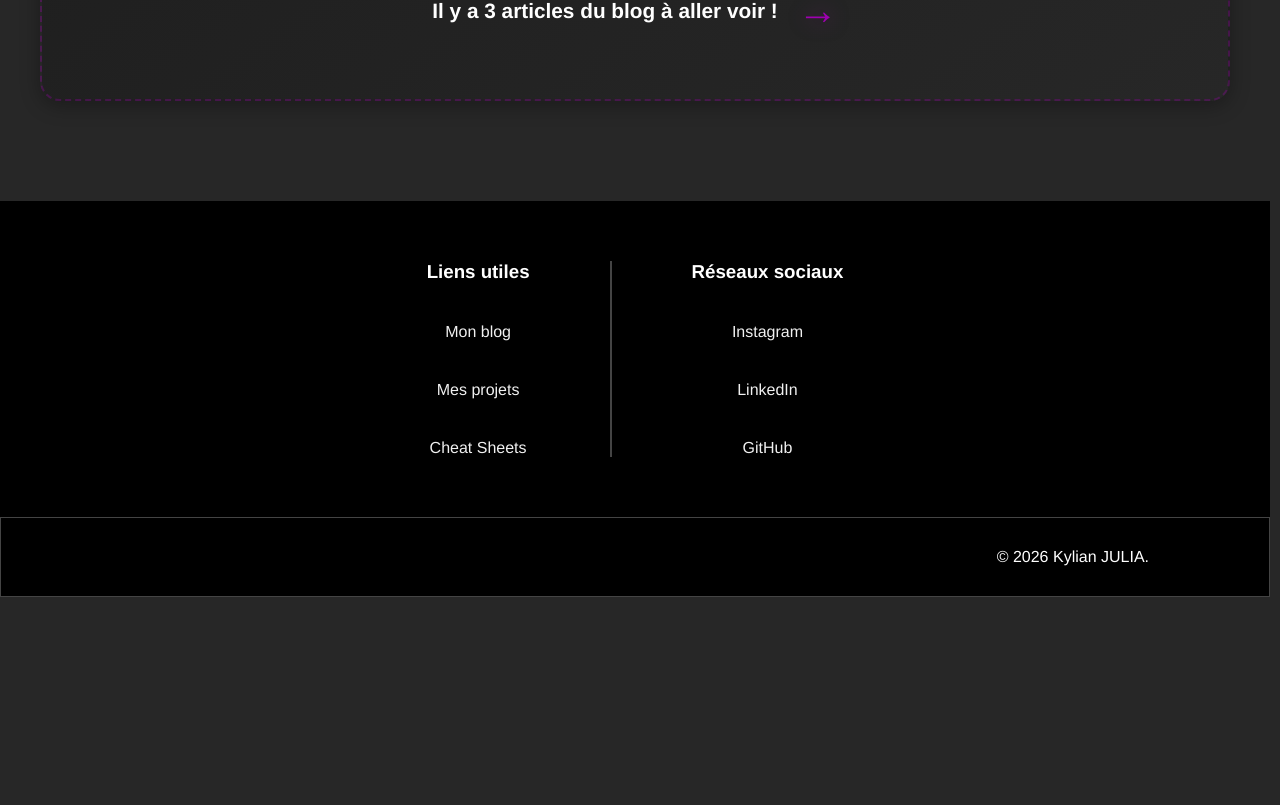
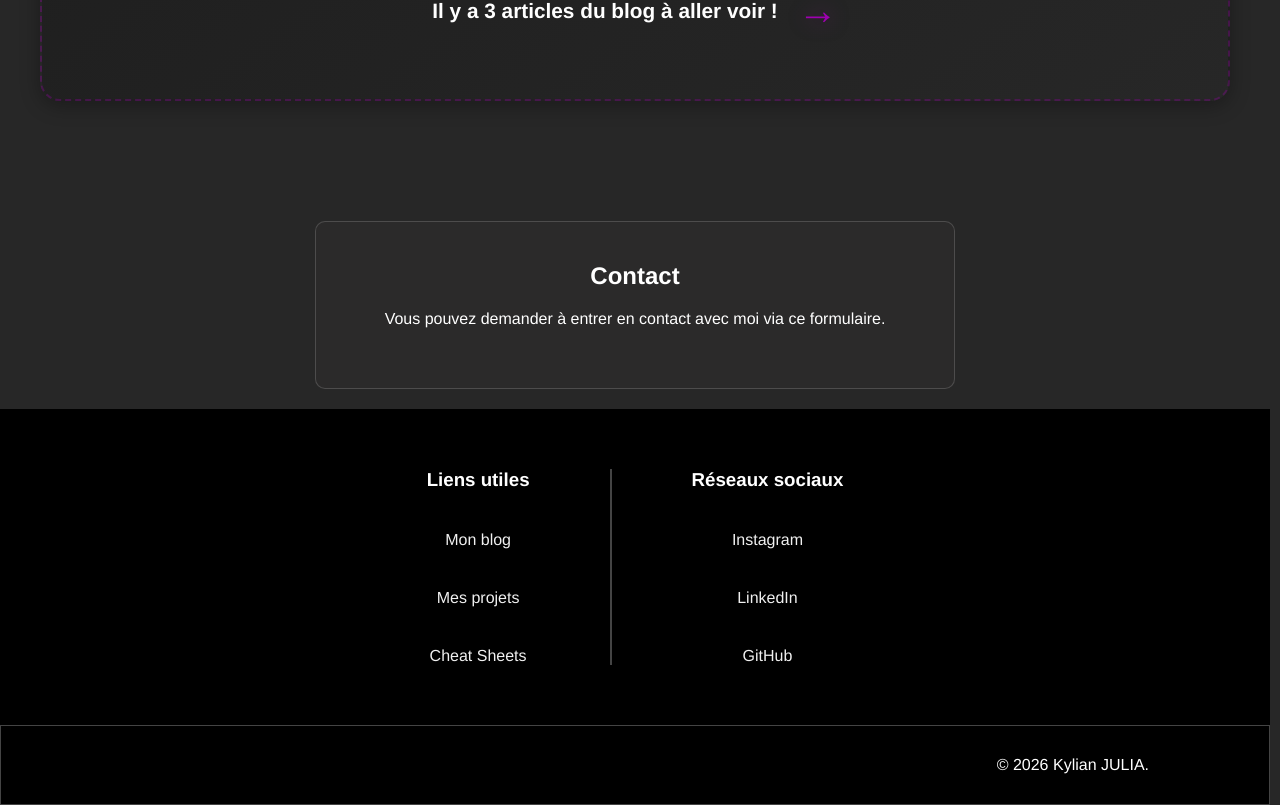
Before and after one commit to kylianjoff/kylianjulia, an Angular app: page / in a window 1280 px wide. Shown: the part 3143-3948 px from the top of the page. Before the commit the page ends 3740 px from the top, so only its background shows below. Built offline with nearby package versions, Linux system fonts and the light colour scheme; no server answers; what ngx-markdown would draw is missing.

Commit message:
Création du composant et début de l'import sur la page principale

```diff
--- /dev/null
+++ b/src/app/contact/contact.css
@@ -0,0 +1,15 @@
+@import url('../styles/animations.css');
+
+.content {
+    position: relative;
+    padding: 40px 40px;
+    display: flex;
+    flex-direction: column;
+    align-items: center;
+    gap: 20px;
+    justify-content: center;
+    background: #2b2a2a;
+    width: 50vw;
+    border-radius: 10px;
+    border: solid 1px #f1f1f12b;
+}
--- /dev/null
+++ b/src/app/contact/contact.html
@@ -0,0 +1,7 @@
+<div class="content">
+    <h1>Contact</h1>
+    <p>Vous pouvez demander à entrer en contact avec moi via ce formulaire.</p>
+    <form action="">
+
+    </form>
+</div>
--- a/src/app/home/home.css
+++ b/src/app/home/home.css
@@ -808,3 +808,12 @@ section {
     margin-bottom: 40px;
   }
 }
+
+app-contact {
+  position: relative;
+  z-index: 1;
+  display: flex;
+  flex-direction: column;
+  align-items: center;
+  justify-content: center;
+}
--- a/src/app/home/home.html
+++ b/src/app/home/home.html
@@ -104,3 +104,7 @@
     </div>
   </div>
 </section>
+
+<section id="contact" class="common">
+  <app-contact></app-contact>
+</section>
--- a/src/app/home/home.ts
+++ b/src/app/home/home.ts
@@ -1,6 +1,6 @@
 import { Component, OnInit, OnDestroy } from '@angular/core';
 import { HttpClient } from '@angular/common/http';
-
+import { Contact } from '../contact/contact';
 import { RouterLink } from '@angular/router';
 
 interface BlogPost {
@@ -35,7 +35,7 @@ interface ConsoleLine {
 
 @Component({
   selector: 'app-home',
-  imports: [RouterLink],
+  imports: [RouterLink, Contact],
   templateUrl: './home.html',
   styleUrl: './home.css'
 })
```
Also changed, not shown: src/app/contact/contact.ts (added, +11 -0 lines), 1 other file (tests, documents, lock files or other folders).
